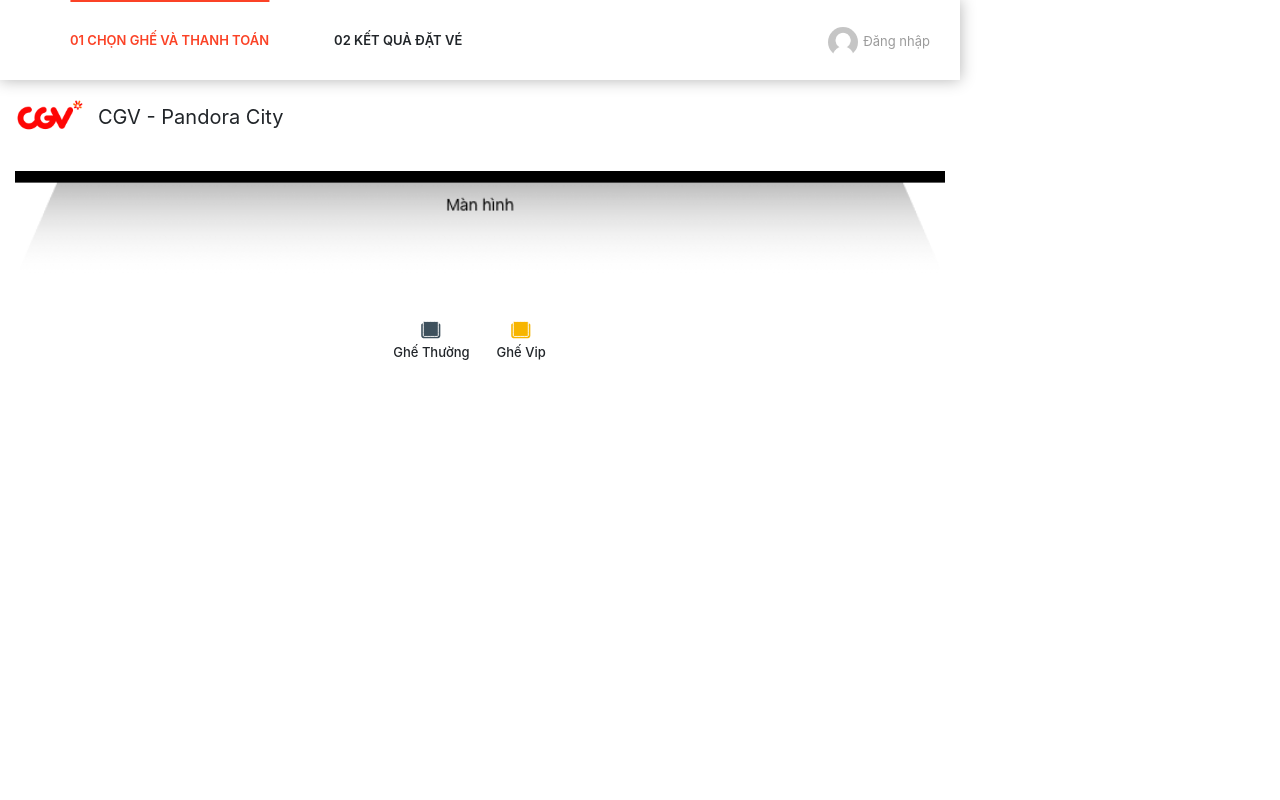
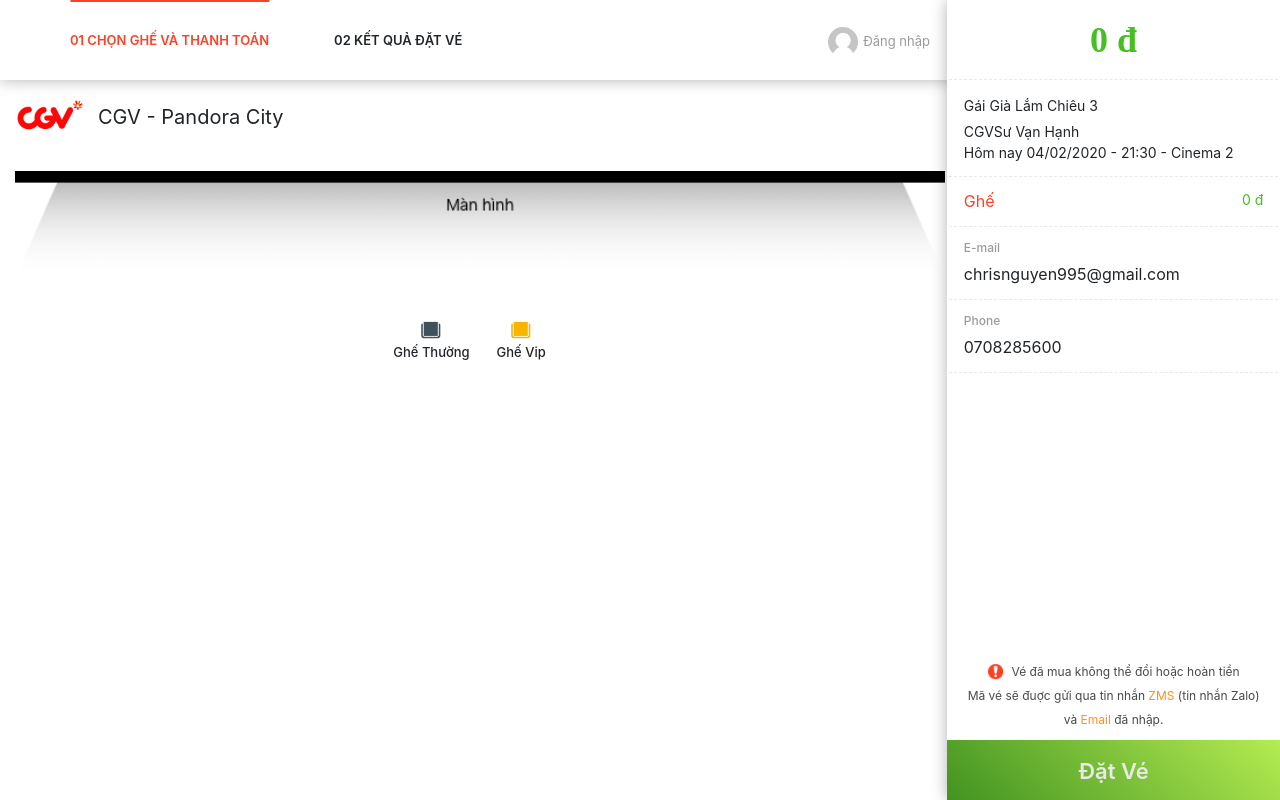
Before and after one commit to gamanhu/react123phim, a React (Create React App) app: page /booking/1 in a window 1280 px wide. Built offline with nearby package versions, Linux system fonts and the light colour scheme; sample sign-in values are in the browser's storage.

Commit message:
adding booking-info components

```diff
--- /dev/null
+++ b/src/components/booking-info.js
@@ -0,0 +1,50 @@
+import React from 'react'
+import noticeImg from "../img/exclamation.png";
+export default function BookingInfo() {
+    return (
+        <div className="right__content">
+            <div className="booking-info__content">
+                <div className="row total">
+                    <p className="cash">0 đ</p>
+                </div>
+                <div className="row filmname">
+                    <span>Gái Già Lắm Chiêu 3</span>
+                    <div className="content-cinema">
+                        <div className="address">
+                            <span className="brand-cinema">CGV</span>
+                            <span className="cinema-name">Sư Vạn Hạnh</span>
+                        </div>
+                        <div className="hour">Hôm nay 04/02/2020 - 21:30 - Cinema 2</div>
+                    </div>
+                </div>
+                <div className="row seat__name">
+                    <div className="seat__picked col-sm-7">
+                        <span style={{ color: "#fb4226" }}>Ghế</span>
+                    </div>
+                    <div className="total__picked col-sm-5">0 đ</div>
+                </div>
+                <div className="row user__email">
+                    <p className="label">E-mail</p>
+                    <span className="email__info">chrisnguyen995@gmail.com</span>
+                </div>
+                <div className="row user__phone">
+                    <p className="label">Phone</p>
+                    <span className="phone__info">0708285600</span>
+                </div>
+            </div>
+            <div className="notice">
+                <img className="icon" src={noticeImg} alt="notice" />
+                <span className="title">
+                    Vé đã mua không thể đổi hoặc hoàn tiền
+                <br />
+                </span>
+                <span className="title">
+                    Mã vé sẽ đuợc gửi qua tin nhắn{" "}
+                    <span style={{ color: "#f79320" }}>ZMS </span>(tin nhắn Zalo) và{" "}
+                    <span style={{ color: "#f79320" }}>Email </span> đã nhập.
+                </span>
+            </div>
+            <div className="buyticket">Đặt Vé</div>
+        </div>
+    )
+}
--- a/src/pages/user/booking.js
+++ b/src/pages/user/booking.js
@@ -4,6 +4,7 @@
 import avatarImg from "../../img/avatar.png";
 import SeatIcon from "../../components/seat-icon";
 import SeatDistribute from "../../components/seat-distribute";
+import BookingInfo from "../../components/booking-info";
 import {connect} from 'react-redux';
 
 function Booking(props) {
@@ -141,9 +142,7 @@
                     </div>
                 </div>
             </div>
-            <div className="right__content">
-                {/* <button className="btn btn-success" onClick={()=>handlePick(state.isPick)}>isPick</button> */}
-            </div>
+            <BookingInfo/>
         </div>
     )
 }
--- /dev/null
+++ b/src/sass/Pages/user/_booking-info.scss
@@ -0,0 +1,142 @@
+.right__content{
+    position: fixed;
+    width: 26%;
+    top: 0;
+    right:0;
+    background-color: #fff;
+    box-shadow: 0 0 15px rgba(0,0,0,.3);
+    z-index: 3;
+    height:100%;
+    .booking-info__content{
+        height: 100%;
+        padding-bottom: 100px;
+        padding-left: 5%;
+        padding-right: 5%;
+        overflow-y: scroll;
+        &::-webkit-scrollbar-track {
+            border: none;
+            padding: 2px 0;
+            background-color: #d1d0d0;
+          }
+          &::-webkit-scrollbar {
+            width: 5px;
+          }
+          &::-webkit-scrollbar-thumb {
+            border-radius: 10px;
+            box-shadow: inset 0 0 6px rgba(0, 0, 0, 0.3);
+            background-color: #949191;
+            // border: 1px solid #000;
+          }
+        .total{
+            position: relative;
+            border-bottom: 1px dashed #e9e9e9;
+            height: 80px;
+            margin-bottom: 15px;
+            text-align: center;
+            font-size: 36px;
+            font-family: "SF Medium";
+            color: #44c020;
+            .cash{
+                width: 26%;
+                text-align: center;
+                position: absolute;
+                top: 50%;
+                left: 50%;
+                transform: translate3d(-50%,-50%,0);
+                font-weight: 600;
+            }
+        }
+        .filmname{
+            font-size: 14px;
+            border-bottom: 1px dashed #e9e9e9;
+            padding-bottom: 12.5px;
+            padding-left: 5%;
+            .content-cinema{
+                margin-top: 5px;
+                font-size: 14px;
+            }
+        }
+        .seat__name{
+            border-bottom: 1px dashed #e9e9e9;
+            padding-bottom: 12.5px;
+            padding-top: 12.5px;
+            margin-bottom: 12.5px;
+            .total__picked{
+                text-align: right;
+                color: #44c020;
+                font-size: 14px;
+            }
+        }
+        .user__email{
+            border-bottom: 1px dashed #e9e9e9;
+            padding-bottom: 12.5px;
+            margin-bottom: 12.5px;
+            padding-left:5%;
+            .label{
+                font-size: 12px;
+                display:block;
+                font-weight: 500;
+                color: #9b9b9b;
+                margin: 0;
+            }
+            .email__info{
+                margin-top: 5px;
+                width: calc(100% - 16px);
+                padding-right: 5px;
+                padding-left: 0;
+            }
+        }
+        .user__phone{
+            border-bottom: 1px dashed #e9e9e9;
+            padding-bottom: 12.5px;
+            margin-bottom: 12.5px;
+            padding-left:5%;
+            .label{
+                font-size: 12px;
+                display:block;
+                font-weight: 500;
+                color: #9b9b9b;
+                margin: 0;
+            }
+            .phone__info{
+                margin-top: 5px;
+                width: calc(100% - 16px);
+                padding-right: 5px;
+                padding-left: 0;
+            }
+        }
+    }
+    .notice{
+        position: absolute;
+        left: 0;
+        right: 0;
+        bottom: 60px;
+        text-align: center;
+        padding-left:5%;
+        padding-right:5%;
+        padding-bottom:3%;
+        .icon{
+            margin-right: 8px;
+            width: 16px;
+            height: 16px;
+        }
+        .title{
+            font-size: 12px;
+            color:#4a4a4a;
+        }
+    }
+    .buyticket{
+        position: absolute;
+        left: 0;
+        right: 0;
+        bottom: 0;
+        padding-top: 15px;
+        height: 60px;
+        cursor: pointer;
+        text-align: center;
+        color: #e9e9e9;
+        font-size: 22px;
+        font-weight: 600;
+        background-image: linear-gradient(223deg,#b4ec51 0,#429321 100%);
+    }
+}
--- a/src/sass/main.scss
+++ b/src/sass/main.scss
@@ -9,6 +9,7 @@
 @import "Pages/user/user-login";
 @import "Pages/user/booking";
 @import "Pages/user/seat";
+@import "Pages/user/booking-info";
 
 // @import "Page/home/offer";
 // @import "Page/home/billboard";
```
Also changed, not shown: src/img/exclamation.png (added).
